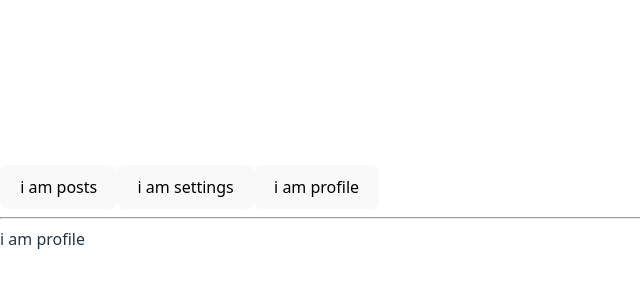
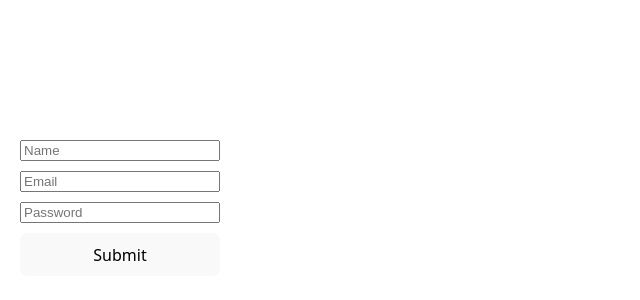
Before and after one commit to aniveshparida/practicing_react, a React (Vite) app in the folder counter/: page / in a window 1280 px wide. Shown: the part 192-492 px from the top of the page, without its empty margins (0-640 px from the left). Built offline with nearby package versions, Linux system fonts and the light colour scheme.

Commit message:
created a simple form

```diff
--- a/counter/src/App.jsx
+++ b/counter/src/App.jsx
@@ -5,24 +5,72 @@ import {ChevronDown} from 'lucide-react'
 import Posts from './components/Posts'
 import Profile from './components/Profile'
 import Settings from './components/Settings'
-function App() {
-  const [tab,setTab]=useState('Profile');
+
+const App = () => {
+  const [formData, setFormData] = useState({ name: '', email: '', password: '' });
+  const [errors, setErrors] = useState({});
+
+  const validate = () => {
+    let tempErrors = {};
+
+    // Use .trim() so spaces don't count as a name
+    if (!formData.name.trim()) tempErrors.name = "Name is required.";
+
+    if (!formData.email.includes('@')) tempErrors.email = "Invalid email format.";
+
+    // This triggers if length is 0, 1, 2, 3, 4, 5, or 6
+    if (formData.password.length <= 6) tempErrors.password = "Password must be at least 7 characters.";
+
+    setErrors(tempErrors);
+
+    // Return true if there are no keys in the error object
+    return Object.keys(tempErrors).length === 0;
+  };
+
+  const handleSubmit = (e) => {
+    e.preventDefault();
+    const isValid = validate();
+
+    if (isValid) {
+      console.log("SUCCESS:", formData);
+      alert("Form submitted!");
+      // Optional: Clear form
+      setFormData({ name: '', email: '', password: '' });
+    } else {
+      console.log("FAILED:", "Check the error messages on screen");
+    }
+  };
+
   return (
-    <div>
-      <nav>
-        <button onclick={()=>setTab('Posts')}><Posts/></button>
-     <button onClick={()=>setTab('Settings')}><Settings/></button>
-     <button onClick={()=>setTab('Profile')}><Profile/></button>
-     </nav>
-     <hr/>
-     <div>
-      {tab==='Profile' && <Profile/>}
-      {tab==='Posts' && <Posts/>}
-      {tab==='Settings' && <Settings/>}
-     </div>
+    <div style={{ padding: '20px' }}>
+      <form onSubmit={handleSubmit} style={{ display: 'flex', flexDirection: 'column', gap: '10px', width: '200px' }}>
+
+        <input
+          placeholder="Name"
+          value={formData.name} // Controlled component
+          onChange={(e) => setFormData({...formData, name: e.target.value})}
+        />
+        {errors.name && <span style={{ color: 'red', fontSize: '12px' }}>{errors.name}</span>}
+
+        <input
+          placeholder="Email"
+          value={formData.email} // Controlled component
+          onChange={(e) => setFormData({...formData, email: e.target.value})}
+        />
+        {errors.email && <span style={{ color: 'red', fontSize: '12px' }}>{errors.email}</span>}
+
+        <input
+          type="password"
+          placeholder="Password"
+          value={formData.password} // Controlled component
+          onChange={(e) => setFormData({...formData, password: e.target.value})}
+        />
+        {errors.password && <span style={{ color: 'red', fontSize: '12px' }}>{errors.password}</span>}
+
+        <button type="submit">Submit</button>
+      </form>
     </div>
+  );
+};
 
-  )
-}
-
-export default App
+export default App;
```
